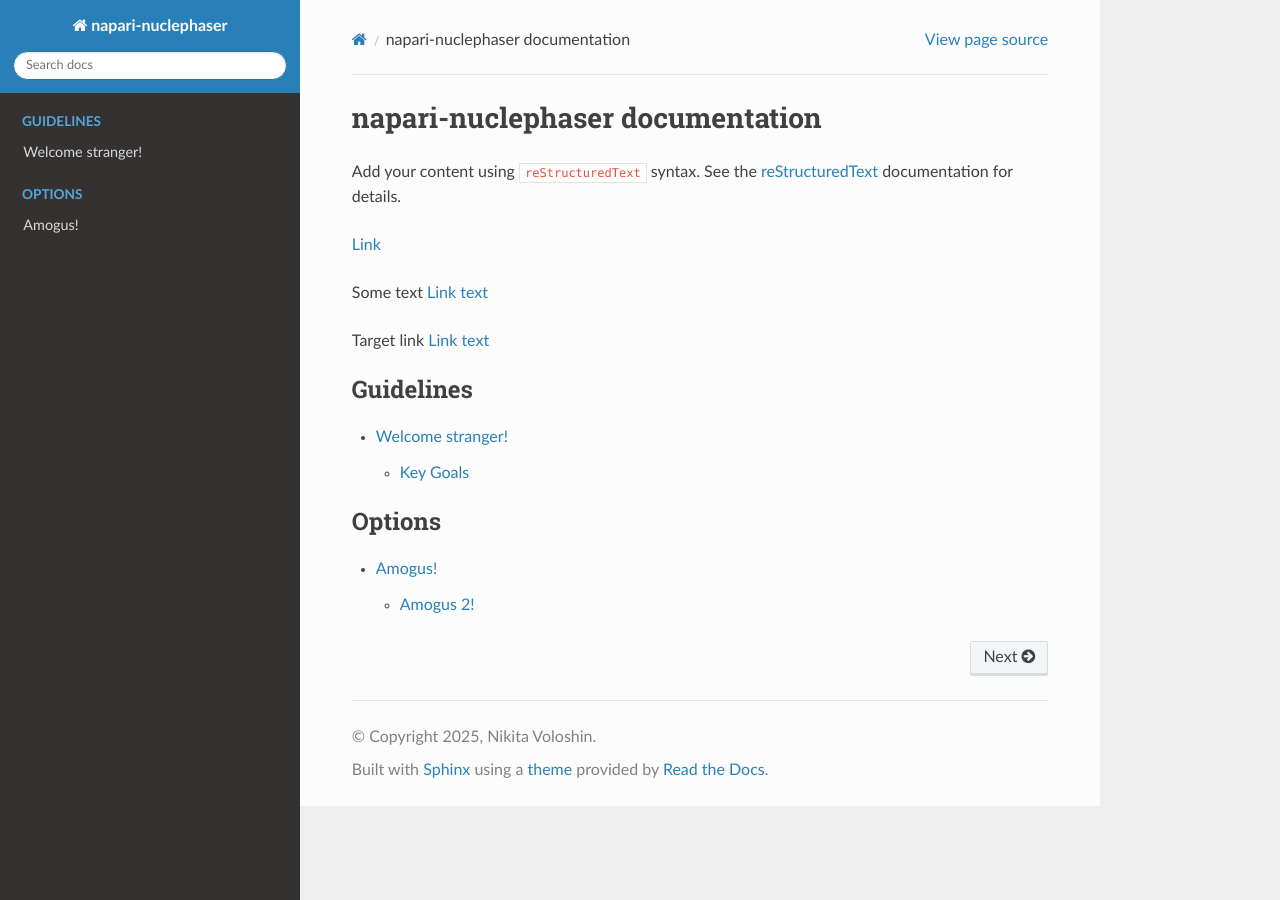
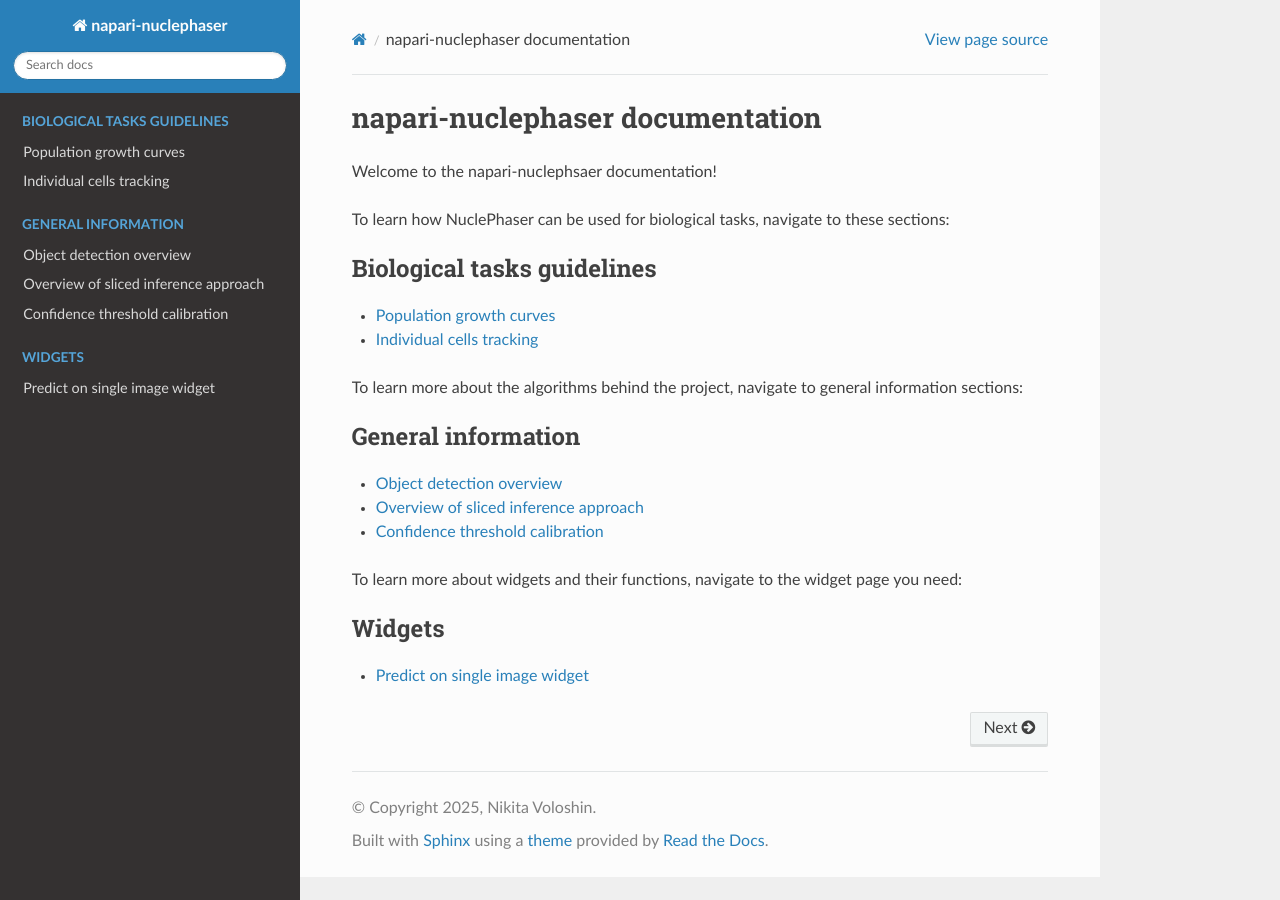
Before and after one commit to nikvo1/napari-nuclephaser, a Sphinx documentation site: the page built from docs/index.rst, in a window 1280 px wide. Built offline with Sphinx 7.4.7 and the Read the Docs theme 3.1.0, drawn with Linux system fonts in a browser that asks for light colours; pages that are not in the unit, such as notebooks, are missing from menus.

Commit message:
Update documentation

```diff
--- /dev/null
+++ b/docs/Biological tasks guidelines/Individual cells tracking.rst
@@ -0,0 +1,2 @@
+Individual cells tracking
+=========================
--- /dev/null
+++ b/docs/Biological tasks guidelines/Population growth curves.rst
@@ -0,0 +1,2 @@
+Population growth curves
+========================
--- /dev/null
+++ b/docs/General information/Confidence threshold calibration.rst
@@ -0,0 +1,5 @@
+Confidence threshold calibration
+================================
+
+What is confidence threshold?
+++++++++++++++++++++++++++++
--- a/docs/Guidelines/Hello.rst
+++ /dev/null
@@ -1,5 +0,0 @@
-Welcome stranger!
-+++++++++++++++++
-
-Key Goals
-=================
--- a/docs/Options/hello 2.rst
+++ /dev/null
@@ -1,7 +0,0 @@
-Amogus!
-++++++++
-
-.. _Target:
-
-Amogus 2!
-=========
--- /dev/null
+++ b/docs/Widgets/Predict on single image.rst
@@ -0,0 +1,5 @@
+Predict on single image widget
+==============================
+
+Confidence threshold
+++++++++++++++++++++
--- a/docs/index.rst
+++ b/docs/index.rst
@@ -6,25 +6,31 @@
 napari-nuclephaser documentation
 ================================
 
-Add your content using ``reStructuredText`` syntax. See the
-`reStructuredText <https://www.sphinx-doc.org/en/master/usage/restructuredtext/index.html>`_
-documentation for details.
+Welcome to the napari-nuclephsaer documentation!
 
-`Link <https://www.google.ru/>`_
-
-Some text :doc:`Link text </Options/hello 2>`
-
-Target link :ref:`Link text <Target>`
-
+To learn how NuclePhaser can be used for biological tasks, navigate to these sections:
 
 .. toctree::
-   :maxdepth: 2
-   :caption: Guidelines
+   :maxdepth: 1
+   :caption: Biological tasks guidelines
 
-   Guidelines/Hello.rst
+   Biological tasks guidelines/Population growth curves.rst
+   Biological tasks guidelines/Individual cells tracking.rst
+
+To learn more about the algorithms behind the project, navigate to general information sections:
 
 .. toctree::
-   :maxdepth: 2
-   :caption: Options
+   :maxdepth: 1
+   :caption: General information
 
-   Options/hello 2.rst
+   General information/Object detection overview.rst
+   General information/Sliced inference overview.rst
+   General information/Confidence threshold calibration.rst
+
+To learn more about widgets and their functions, navigate to the widget page you need:
+
+.. toctree::
+   :maxdepth: 1
+   :caption: Widgets
+
+   Widgets/Predict on single image.rst
```
Also changed, not shown: docs/General information/Object detection overview.rst (added, +41 -0 lines), docs/General information/Sliced inference overview.rst (added, +43 -0 lines), docs/index copy.rst (added, +30 -0 lines), docs/Images/BB_and_confidence.JPG (added).
